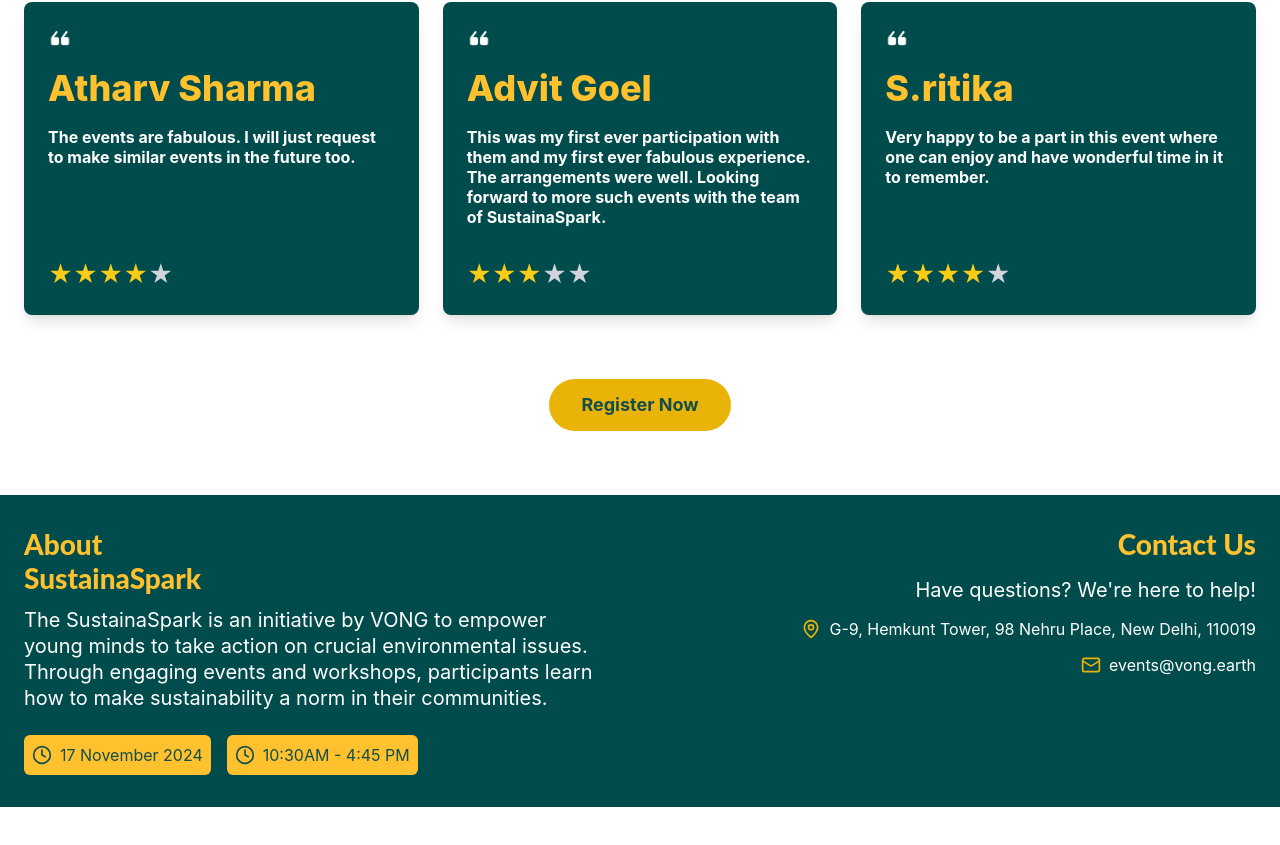
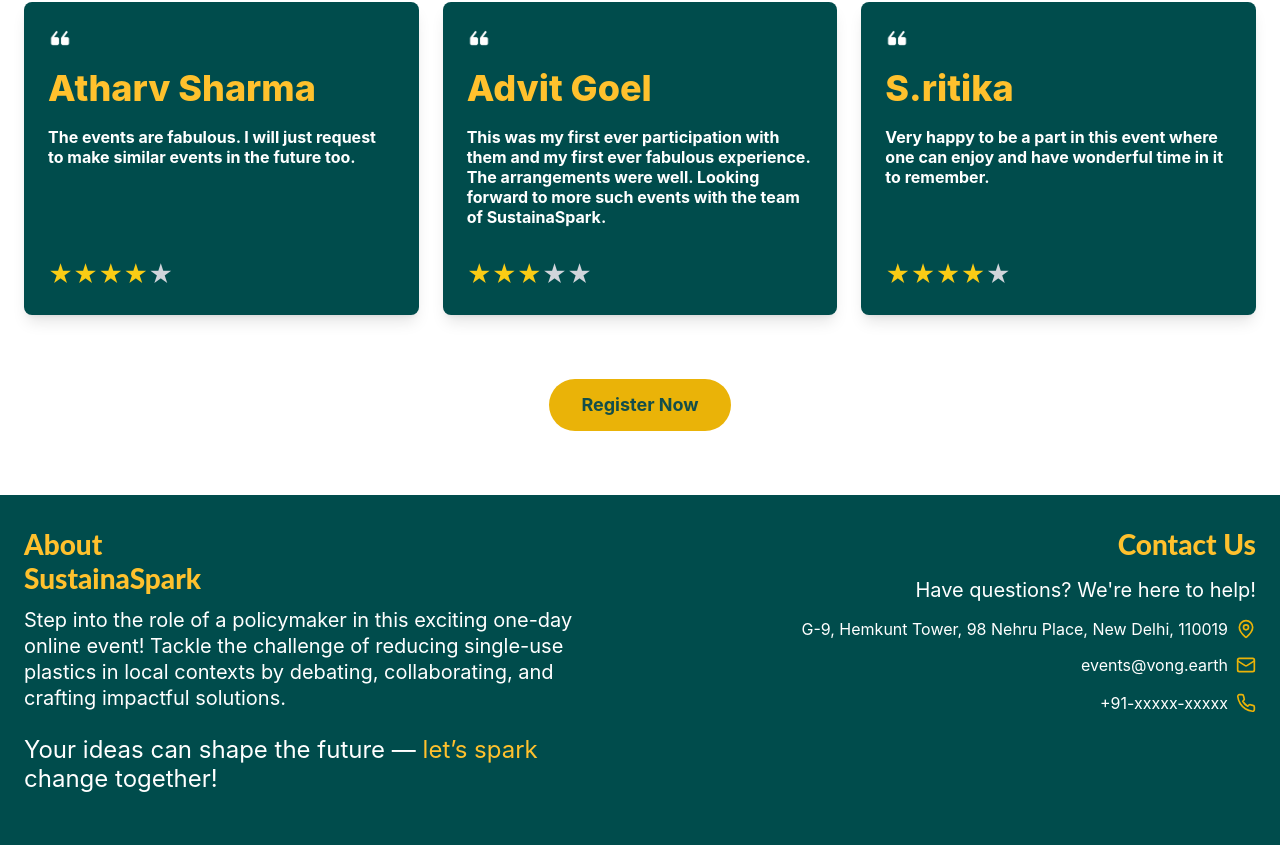
Before and after one commit to sushrut-patil/sustainaspark, a React (Create React App) app: page / in a window 1280 px wide. Shown: the part 4093-4938 px from the top of the page. Before the commit the page ends 4900 px from the top, so only its background shows below. Built offline with nearby package versions, Linux system fonts and the light colour scheme.

Commit message:
Footer Updated

```diff
--- a/src/Components/Footer.js
+++ b/src/Components/Footer.js
@@ -1,5 +1,5 @@
 import React from 'react';
-import { Mail, Clock, MapPin } from 'lucide-react';
+import { Mail, Clock, MapPin, Phone } from 'lucide-react';
 
 const Footer = () => {
   return (
@@ -26,20 +26,23 @@ const Footer = () => {
             lineHeight: '26px',
             textAlign: 'left'
           }} className="text-white mb-6">
-            The SustainaSpark is an initiative by VONG to empower young minds to take action on crucial environmental issues. Through engaging events and workshops, participants learn how to make sustainability a norm in their communities.
+            Step into the role of a policymaker in this exciting one-day online event! Tackle the challenge of reducing single-use plastics in local contexts by debating, collaborating, and crafting impactful solutions.
+          </p>
+          <p
+            style={{
+              fontFamily: 'Inter',
+              fontSize: '24px',
+              fontWeight: 400,
+              lineHeight: '29px',
+              fontStyle: 'normal',
+              textAlign: 'left',
+            }}
+            className="text-white mb-6"
+          >
+            Your ideas can shape the future —{' '}
+            <span style={{ color: '#FFC12D' }}>let’s spark</span> change together!
           </p>
 
-          {/* Event Details */}
-          <div className="flex flex-col sm:flex-row flex-wrap items-center gap-4">
-            <div style={{ background: '#FFC12D' }} className="flex items-center gap-2 text-teal-900 p-2 rounded-md">
-              <Clock size={20} />
-              <span className="whitespace-nowrap">17 November 2024</span>
-            </div>
-            <div style={{ background: '#FFC12D' }} className="flex items-center gap-2 text-teal-900 p-2 rounded-md">
-              <Clock size={20} />
-              <span className="whitespace-nowrap">10:30AM - 4:45 PM</span>
-            </div>
-          </div>
         </div>
 
         {/* Right Section - Contact */}
@@ -67,7 +70,6 @@ const Footer = () => {
           {/* Contact Details */}
           <div className="space-y-4">
             <div className="flex items-center justify-start md:justify-end gap-2">
-              <MapPin size={20} className="text-yellow-500" />
               <span style={{
                 fontFamily: 'Inter',
                 fontSize: '16px',
@@ -76,9 +78,9 @@ const Footer = () => {
               }} className="text-white">
                 G-9, Hemkunt Tower, 98 Nehru Place, New Delhi, 110019
               </span>
+              <MapPin size={20} className="text-yellow-500" />
             </div>
             <div className="flex items-center justify-start md:justify-end gap-2">
-              <Mail size={20} className="text-yellow-500" />
               <a
                 href="mailto:events@vong.earth"
                 style={{
@@ -91,6 +93,11 @@ const Footer = () => {
               >
                 events@vong.earth
               </a>
+              <Mail size={20} className="text-yellow-500" />
+            </div>
+            <div className="flex items-center justify-start md:justify-end gap-2">
+              +91-xxxxx-xxxxx
+              <Phone size={20} className="text-yellow-500" />
             </div>
           </div>
         </div>
```
